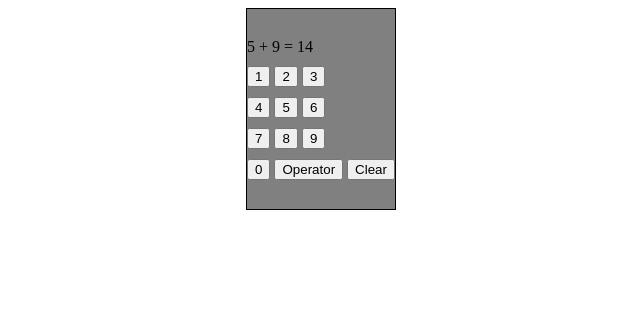
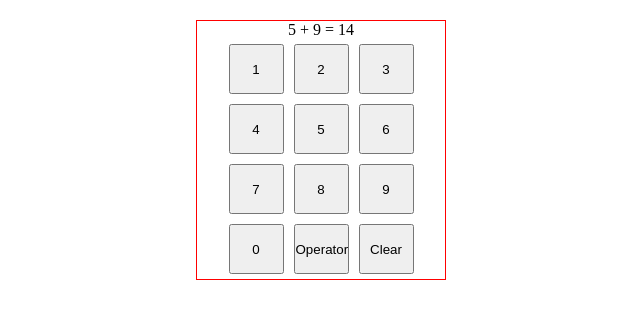
Before and after one commit to usman3261/Project-Calculator, a plain HTML site: page index.html in a window 1280 px wide. Shown: the whole page, without its empty margins (319-959 px from the left). Drawn offline with Linux system fonts and the light colour scheme.

Commit message:
Add style to calculator

```diff
--- a/index.html
+++ b/index.html
@@ -8,8 +8,8 @@
     <script src="./javascript.js" defer></script>
 </head>
 <body>
-    <div class="calculator">
-        <div class="display">5 + 9 = 14
+    <div class="calculator">5 + 9 = 14
+
         <div class="threeXthree">
         <button>1</button>
         <button>2</button>
@@ -29,7 +29,7 @@
         <button>0</button>
         <button>Operator</button>
         <button>Clear</button>
-        </div>
+
         </div>
     </div>
 </body>
--- a/styles.css
+++ b/styles.css
@@ -1,17 +1,33 @@
+*{
+margin:0;
+padding: 0;
+box-sizing: border-box;
+}
+
 body{
+
     display: flex;
     justify-content: center;
-    align-items: center;
+
 }
-.display{
+.calculator{
+    margin:20px;
+    border: 1px solid red;
+    width: 250px;
     display: flex;
     flex-direction: column;
-    max-width: fit-content;
-    justify-content: center;
-    gap:10px;
-    border:1px solid  black;
-    flex-wrap: wrap;
-    background-color: grey;
-    height:200px;
+    text-align: center;
+
 
 }
+.threeXthree{
+    display: flex;
+    justify-content: center;
+    align-content: center;
+    gap:10px;
+    padding: 5px;
+}
+button{
+    height:50px;
+    width: 55px;
+}
```
